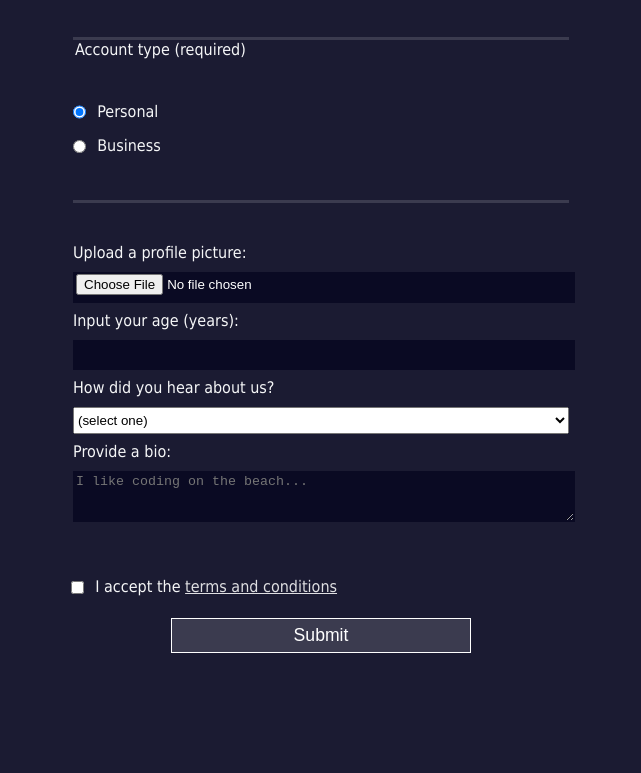
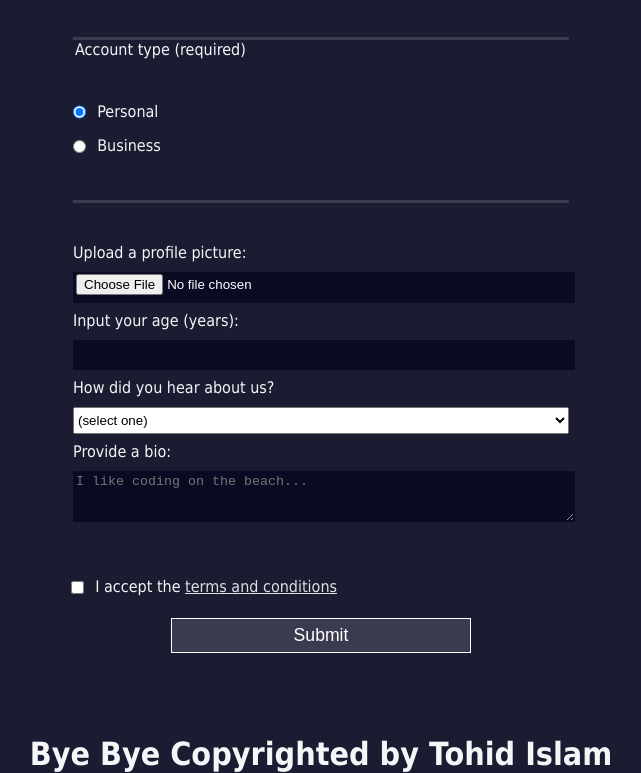
Before and after one commit to Nazrulofficeial/Registration-Form, a plain HTML site: page Index.html in a window 1280 px wide. Shown: the part 443-1216 px from the top of the page, without its empty margins (319-960 px from the left). Before the commit the page ends 1146 px from the top, so only its background shows below. Drawn offline with Linux system fonts and the light colour scheme.

Commit message:
new changed added

```diff
--- a/Index.html
+++ b/Index.html
@@ -41,5 +41,6 @@
       </label>
       <input type="submit" value="Submit" />
     </form>
+    <h1>Bye Bye Copyrighted by Tohid Islam</h1>
   </body>
 </html>
```
